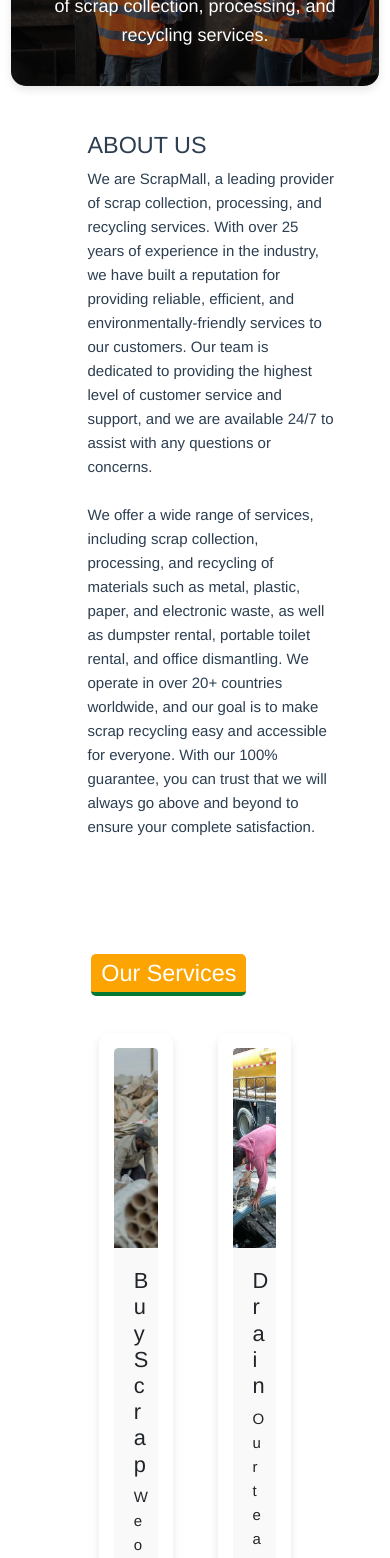
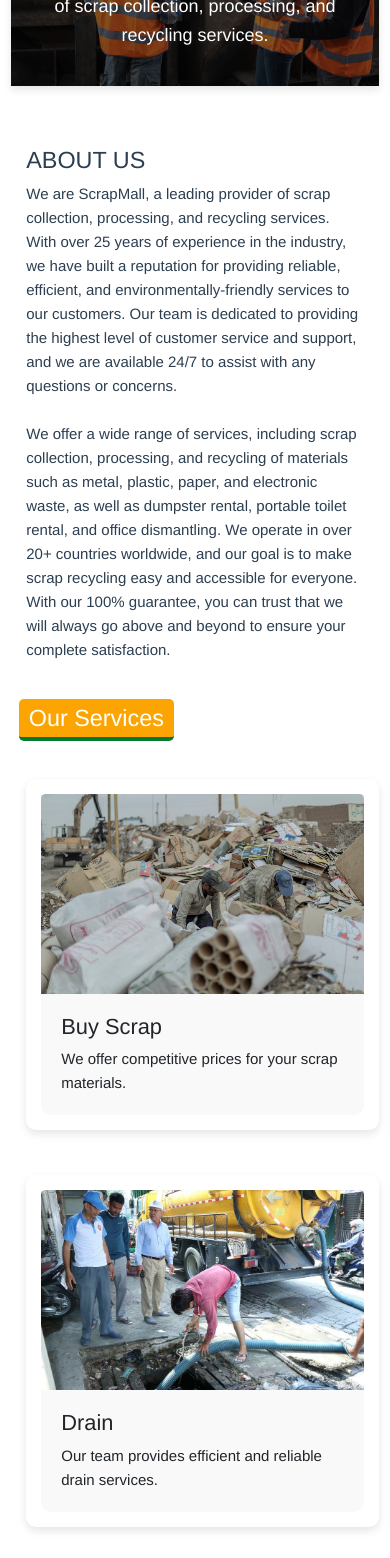
Before and after one commit to leakvor/g11_somnal_app, a Vue app in the folder frontend/: page /about in a window 390 px wide. Shown: the part 260-1818 px from the top of the page. Built offline with nearby package versions, Linux system fonts and the light colour scheme; no server answers; some icons are missing; what vue-simple-acl would draw is missing.

Commit message:
SCRUM-112 [imp] change padding of container in about us

```diff
--- a/frontend/src/Components/AboutComponent/AboutUsCom.vue
+++ b/frontend/src/Components/AboutComponent/AboutUsCom.vue
@@ -5,9 +5,9 @@
         <p>We are Somnal App, a leading provider of scrap collection, processing, and recycling services.</p>
       </div>
     </section>
-    <div class="container mt-5" >
-        <h2 class="text-start" style="margin-left: 65px;">ABOUT US</h2>
-        <p class="text-start" style="margin-left: 65px; margin-right: 30px;">
+    <div class=" p-3 mt-5" >
+        <h2 class="text-start" >ABOUT US</h2>
+        <p class="text-start" >
         We are ScrapMall, a leading provider of scrap collection, processing, and recycling services. With over 25 years of experience in the industry, we have built a reputation for providing reliable, efficient, and environmentally-friendly services to our customers. Our team is dedicated to providing the highest level of customer service and support, and we are available 24/7 to assist with any questions or concerns.
         <br>
         <br>
@@ -26,7 +26,6 @@
   .about-us {
     padding: 10% 20px; /* 10% top and bottom padding, 20px left and right padding */
     margin-top: 30px;
-    border-radius: 15px;
     text-align: center;
     background-image: url('@/assets/background.jpg');
     background-size: cover;
--- a/frontend/src/Components/AboutComponent/OurServices.vue
+++ b/frontend/src/Components/AboutComponent/OurServices.vue
@@ -1,6 +1,6 @@
 <template>
     <link href="https://cdnjs.cloudflare.com/ajax/libs/bootstrap-icons/1.8.1/font/bootstrap-icons.min.css" rel="stylesheet">
-    <section class="our-services">
+    <section class="our-services p-2">
       <h2 class="our-services-title">Our Services</h2>
       <div class="service-cards d-flex justify-content-start">
         <div class="service-card card p-3 m-2">
@@ -19,7 +19,7 @@
         </div>
       </div>
 
-      <div class="why-choose-us mt-5">
+      <div class="why-choose-us p-2 mt-5">
         <h2 class="mb-4">Why Choose Us</h2>
         <ul class="list-unstyled">
           <li class="mb-3">
@@ -142,4 +142,13 @@
   .fw-bold {
     font-weight: bold;
   }
+  /* media 996 */
+  @media (max-width: 996px) {
+    .our-services {
+      padding: 100px 40px 0px 40px;
+    }
+    .service-card {
+      flex: 1 0 100%;
+    }
+  }
   </style>
```
